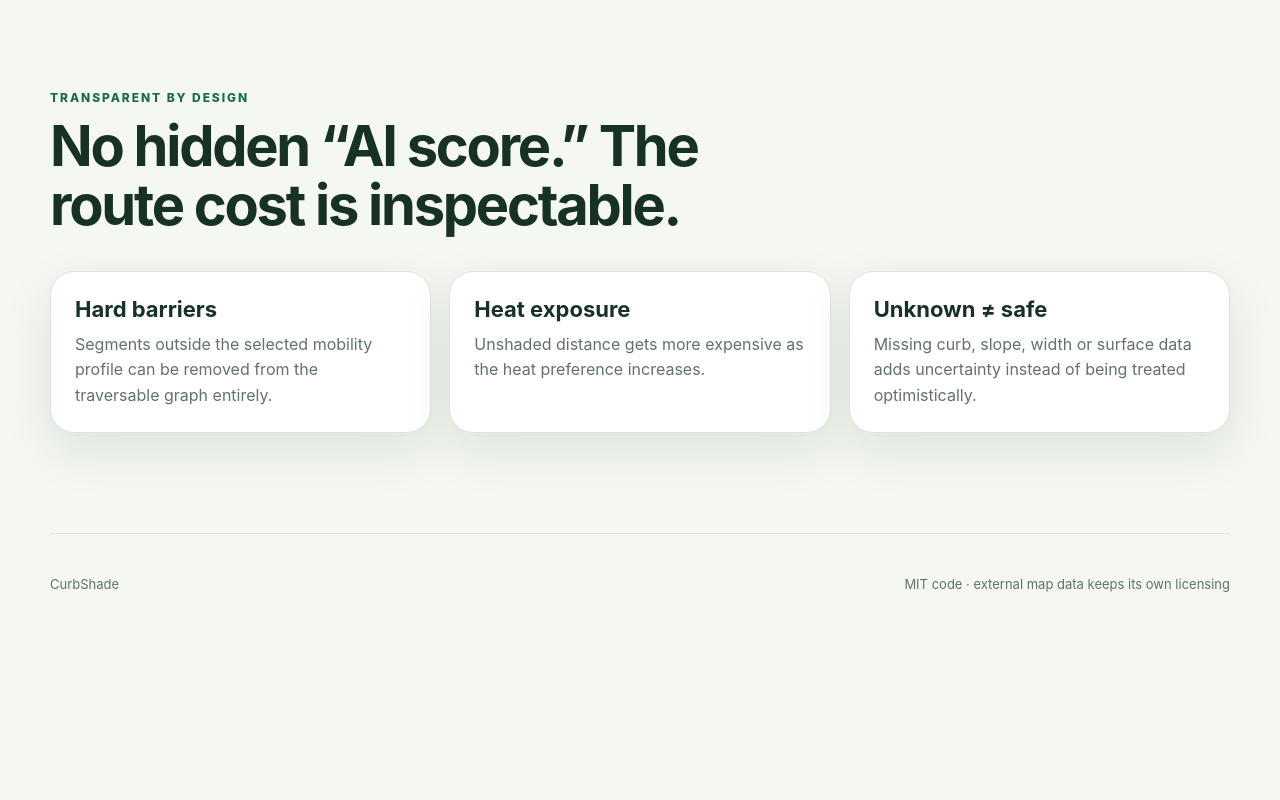
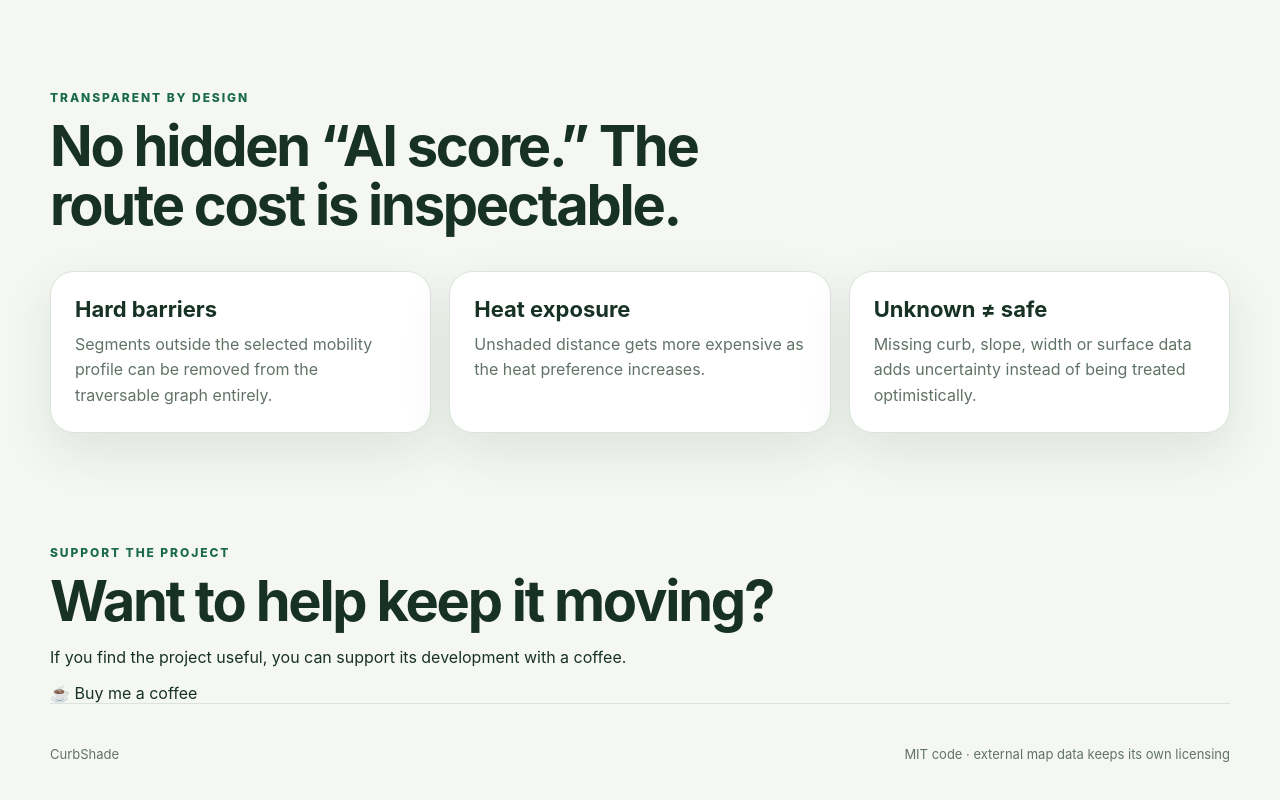
Before and after one commit to davidmariscalf/CurbShade, a plain HTML site: page site/index.html in a window 1280 px wide. Shown: the part 1937-2737 px from the top of the page. Before the commit the page ends 2583 px from the top, so only its background shows below. Drawn offline with Linux system fonts and the light colour scheme.

Commit message:
web: add Buy Me a Coffee support section

```diff
--- a/site/index.html
+++ b/site/index.html
@@ -122,6 +122,15 @@
         </article>
       </div>
     </section>
+    <section class="support-section" aria-label="Support the project">
+      <div>
+        <p class="eyebrow">Support the project</p>
+        <h2>Want to help keep it moving?</h2>
+        <p>If you find the project useful, you can support its development with a coffee.</p>
+      </div>
+      <a class="coffee-button" href="https://buymeacoffee.com/playlifeline" target="_blank" rel="noopener noreferrer">☕ Buy me a coffee</a>
+    </section>
+
   </main>
 
   <footer>
```
